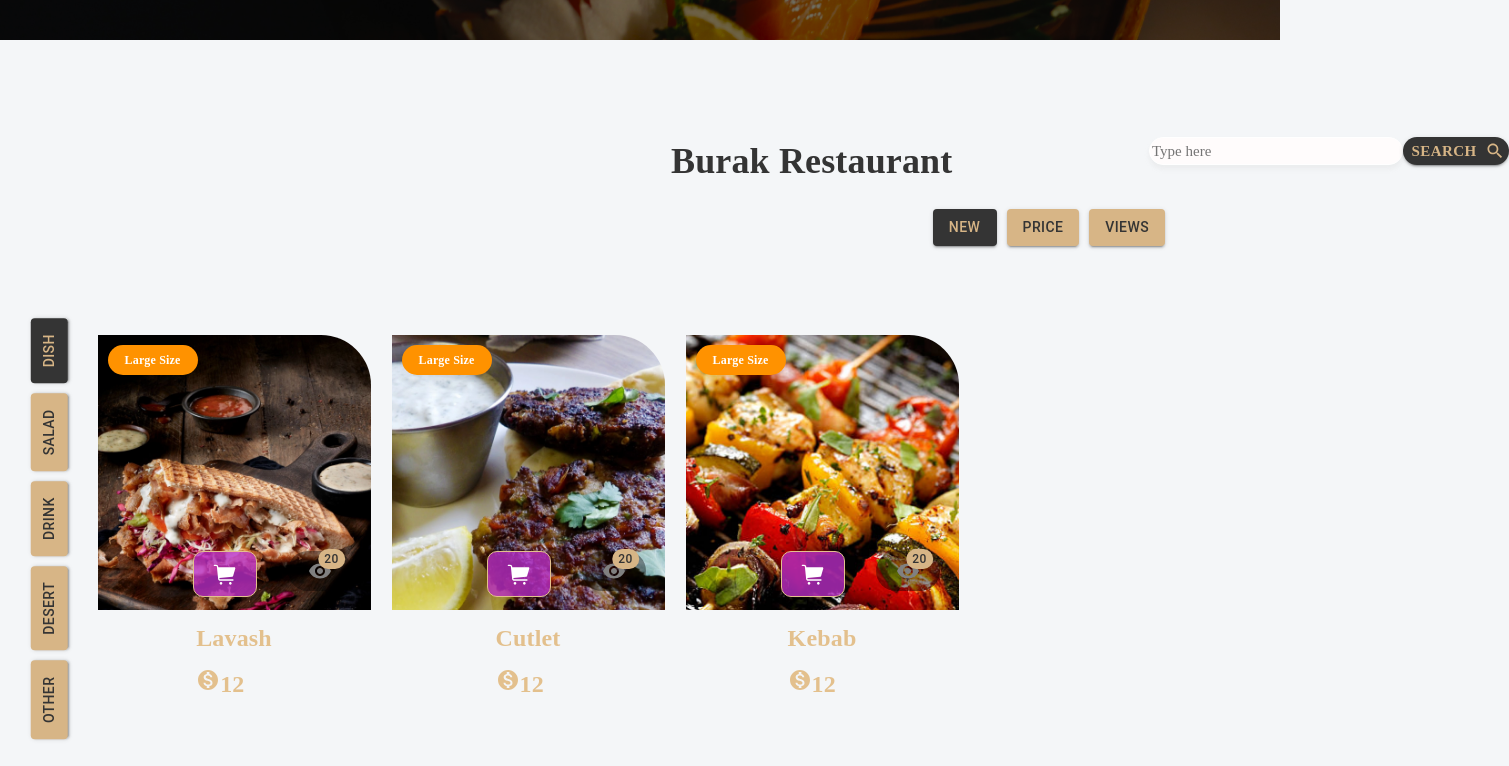
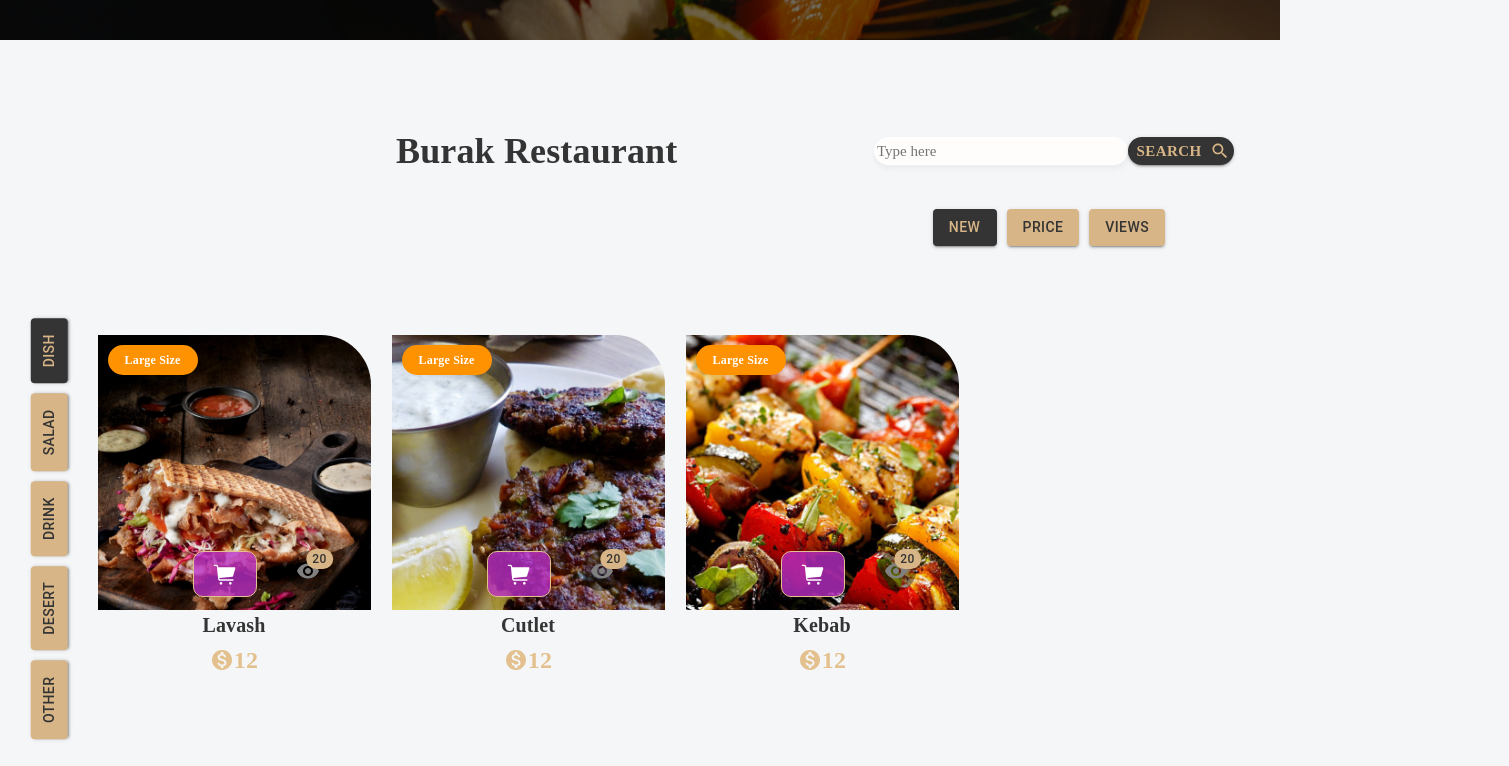
Before and after one commit to abduvalee95/x-coffee-react, a React (Create React App) app: page /products in a window 1280 px wide. Shown: the part 360-1126 px from the top of the page, 1509 px wide, since content can reach past the window. Built offline with nearby package versions, Linux system fonts and the light colour scheme.

Commit message:
fix: product.css

```diff
--- a/src/css/products.css
+++ b/src/css/products.css
@@ -145,6 +145,25 @@
   background-size: cover;
   border-radius: 0px 50px 0px 0px;
 }
+.products-page .products .product-img:before {
+  border-radius: 0px 50px 0px 0px;
+  content: "";
+  opacity: 0;
+  transition: opacity 0.5s ease;
+  position: absolute;
+  top: 0;
+  left: 0;
+  right: 0;
+  bottom: 0;
+  background: rgba(0, 0, 0, 0.5);
+  z-index: 2;
+}
+
+.products-page .products .product-img:hover:before {
+  border-radius: 0px 50px 0px 0px;
+  opacity: 1;
+}
+
 .products-page .products .products-wrapper .product-card .product-sale {
   /* Rectangle 4398 */
   position: absolute;
@@ -173,23 +192,24 @@
   height: 46px;
   left: 95px;
   top: 216px;
-
   box-sizing: border-box;
   border: 1px solid rgb(227, 192, 141);
   border-radius: 10px;
-
+  cursor: pointer;
   background: rgba(187, 47, 200, 0.78);
 }
+
 .products-page .products .product-img .view-btn {
+  min-width: 40px;
   width: 40px;
   height: 40px;
-  background: rgba(0, 0, 0, 0.4);
-  color: #f8f8ff;
-  /* Ellipse 209 */
   position: absolute;
   top: 216px;
   left: 190px;
-  border-radius: 100px;
+  background: rgba(0, 0, 0, 0.4);
+  border-radius: 50%;
+  z-index: 3;
+  cursor: pointer;
 }
 
 .products-page .no-data {
@@ -207,8 +227,8 @@
   color: #e3c08d;
 }
 
-.product-desc {
-  margin-top: 10px;
+.product-card .product-desc .product-desc {
+  margin-top: 2px;
   color: rgb(227, 192, 141);
   font-family: Poppins;
   font-size: 24px;
@@ -216,11 +236,20 @@
   line-height: 36px;
   letter-spacing: 0%;
   text-align: left;
+  display: flex;
+  flex-direction: row;
+  justify-content: center;
+  align-items: center;
 }
-
-.product-title {
-  width: 60px;
-  height: 30px;
+.product-card .product-desc .product-title {
+  margin-top: 10px;
+  color: rgb(52, 52, 52);
+  font-family: Poppins;
+  font-size: 20px;
+  font-weight: 600;
+  line-height: 30px;
+  letter-spacing: 0%;
+  text-align: left;
 }
 
 .pagination-section {
@@ -264,11 +293,9 @@
 .products-page .brands-logo .family-brands .family-card .card-box {
   width: 238px;
   height: 329px;
-
   display: flex;
   flex-direction: row;
   border-radius: 46px;
-
   box-shadow: inset 0px 4px 16px 0px rgba(242, 189, 87, 0.04),
     inset 0px 4px 4px 0px rgba(0, 0, 0, 0.25),
     inset 0px 4px 4px 0px rgba(0, 0, 0, 0.25);
@@ -279,10 +306,12 @@
 }
 
 /** Address */
-.address {
+
+.products .address {
   margin-bottom: 100px;
 }
-.title {
+
+.products .address .title {
   margin-top: 20px;
   margin-left: 550px;
   color: rgb(52, 52, 52);
```
